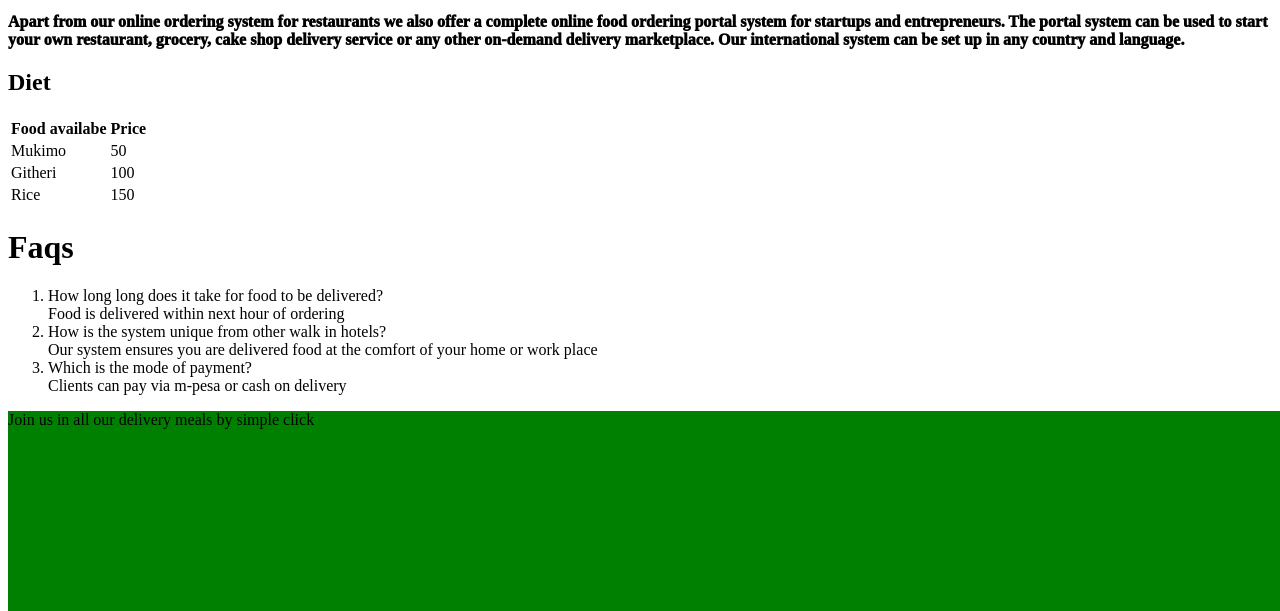
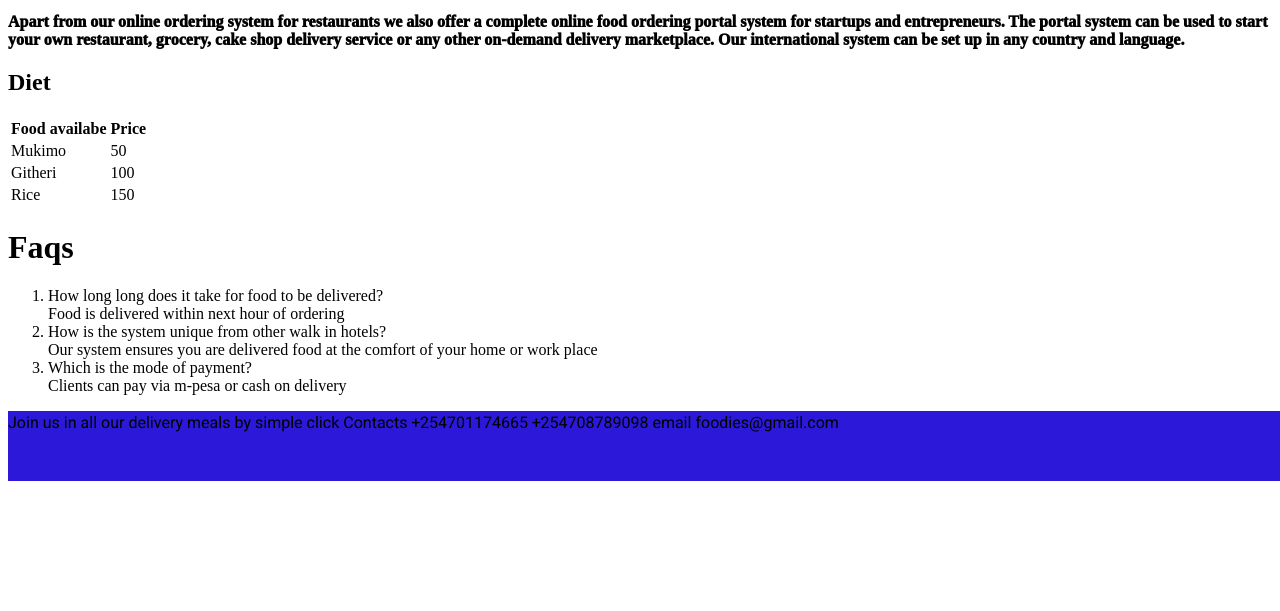
Before and after one commit to mwikiaBundi1/Realoded, a plain HTML site: page index.html in a window 1280 px wide. Shown: the part 1199-1810 px from the top of the page. After the commit the page ends 1680 px from the top, so only its background shows below. Drawn offline with Linux system fonts and the light colour scheme.

Commit message:
added background

```diff
--- a/index.html
+++ b/index.html
@@ -6,7 +6,8 @@
     <meta name="viewport" content="width=device-width, initial-scale=1.0">
     <meta http-equiv="X-UA-Compatible" content="ie=edge">
     <title>Cafes</title>
-    <link rel="stylesheet" type="text/css" href="styles.css">
+    <link rel="stylesheet" type="text/css" href="styles.css"><link href="https://fonts.googleapis.com/css?family=Heebo&display=swap" rel="stylesheet">
+
 </head>
 <body>
     <header>
@@ -36,13 +37,13 @@
 
         <tr>
             <td>
-              <img src="https://bit.ly/366vMBy">
+              <img src="https://bit.ly/366vMBy" height="300">
             </td>
                 <td>
-                    <img src="https://bit.ly/37gpbpt">
+                    <img src="https://bit.ly/37gpbpt" height="300">
                 </td>
                 <td>
-                   <img src="https://bit.ly/2THNWab"></td>
+                   <img src="https://bit.ly/2THNWab" height="300"></td>
                     </div>
 
 
@@ -93,7 +94,7 @@
 </div>
 
 <footer>
-Join us in all our delivery meals by simple click
+Join us in all our delivery meals by simple click Contacts +254701174665 +254708789098 email foodies@gmail.com
 
 </footer>
 </body>
--- a/styles.css
+++ b/styles.css
@@ -22,8 +22,9 @@ body{
 }
 
 footer{
-    background-color: green;
-    height: 200px;
+    font-family: 'Heebo', sans-serif;
+    background-color: rgb(43, 24, 216);
+    height: 70px;
     width: 100%;
 }
 #home{
```
